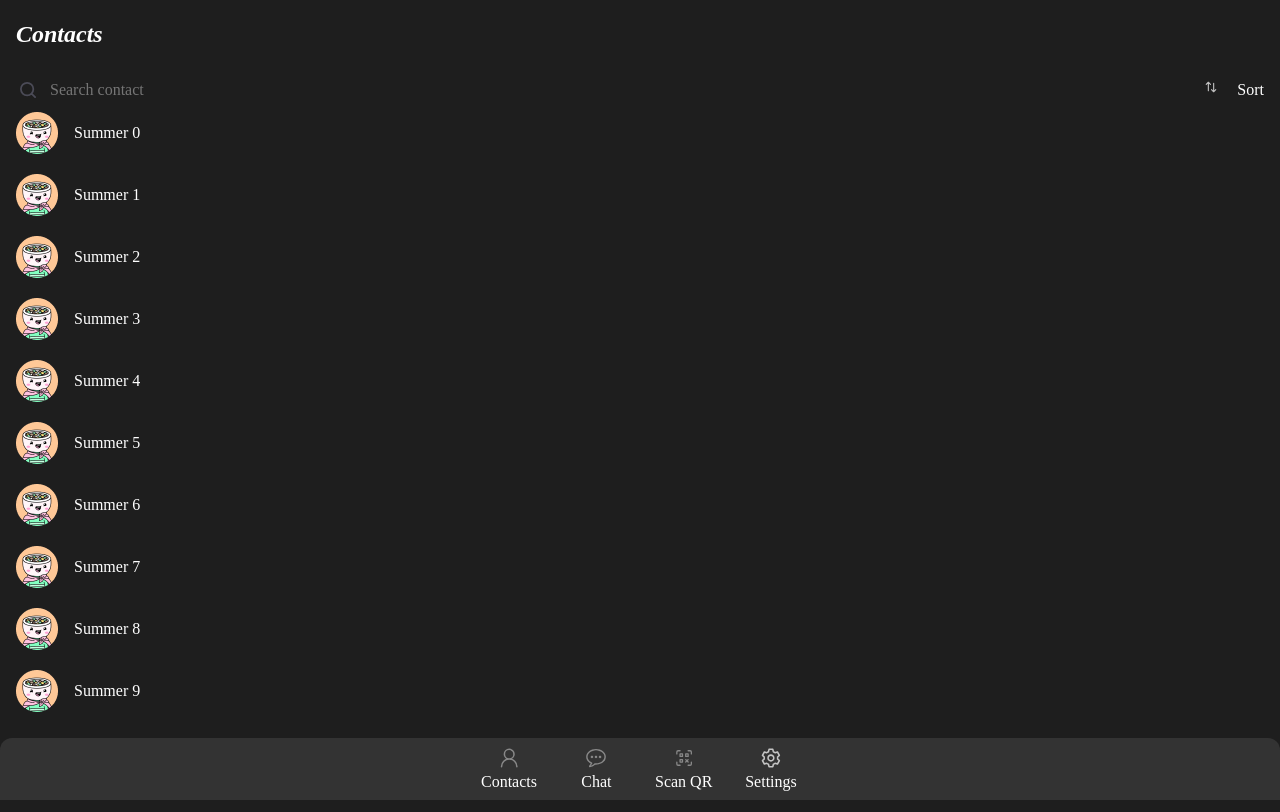
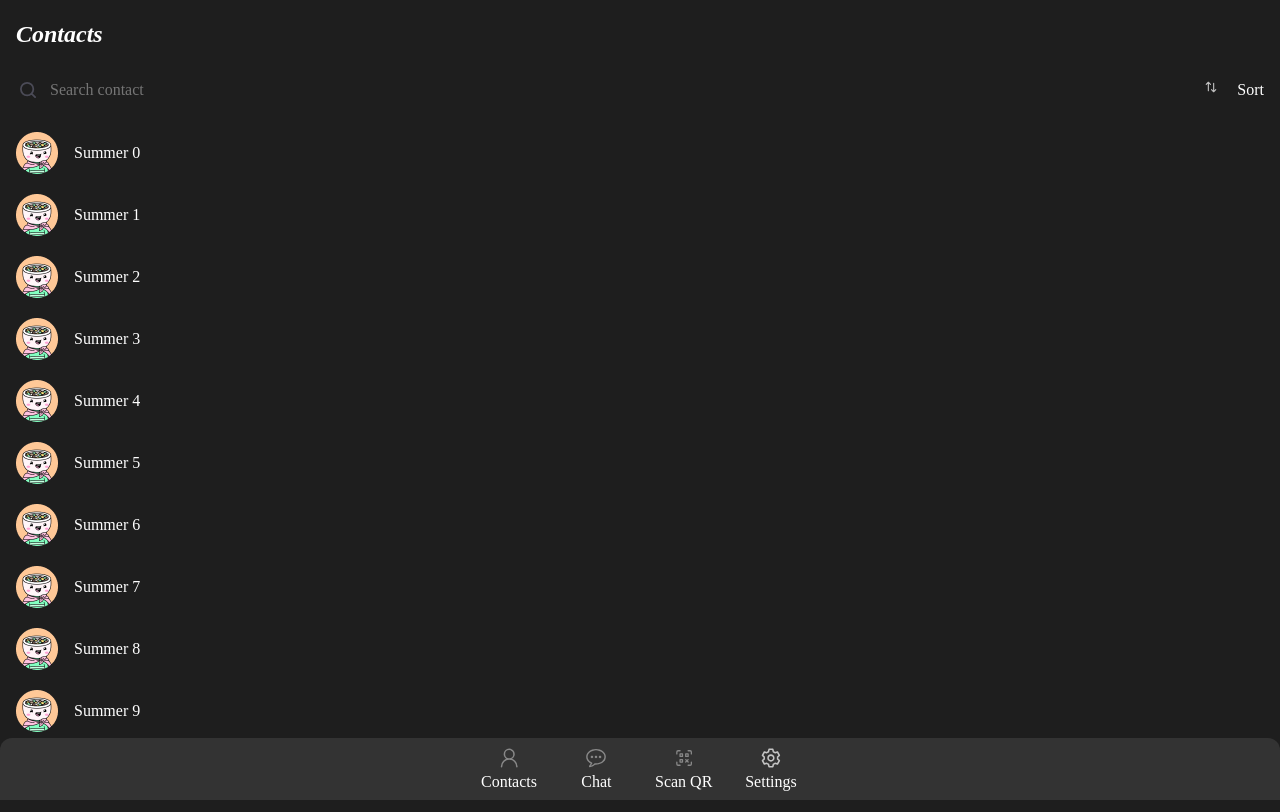
Before and after one commit to jjiyeon/pom-pom, a Next.js app: page /Contacts in a window 1280 px wide. Built offline with nearby package versions, Linux system fonts and the light colour scheme.

Commit message:
fix: modified contacts style

```diff
--- a/components/Contacts/style.ts
+++ b/components/Contacts/style.ts
@@ -36,7 +36,9 @@ export const SortIcon = styled.div`
   left: 18px;
 `
 
-export const ContactsUsers = styled.div``
+export const ContactsUsers = styled.div`
+  padding-top: 20px;
+`
 export const UserList = styled.ul`
   display: flex;
   flex-direction: column;
```
